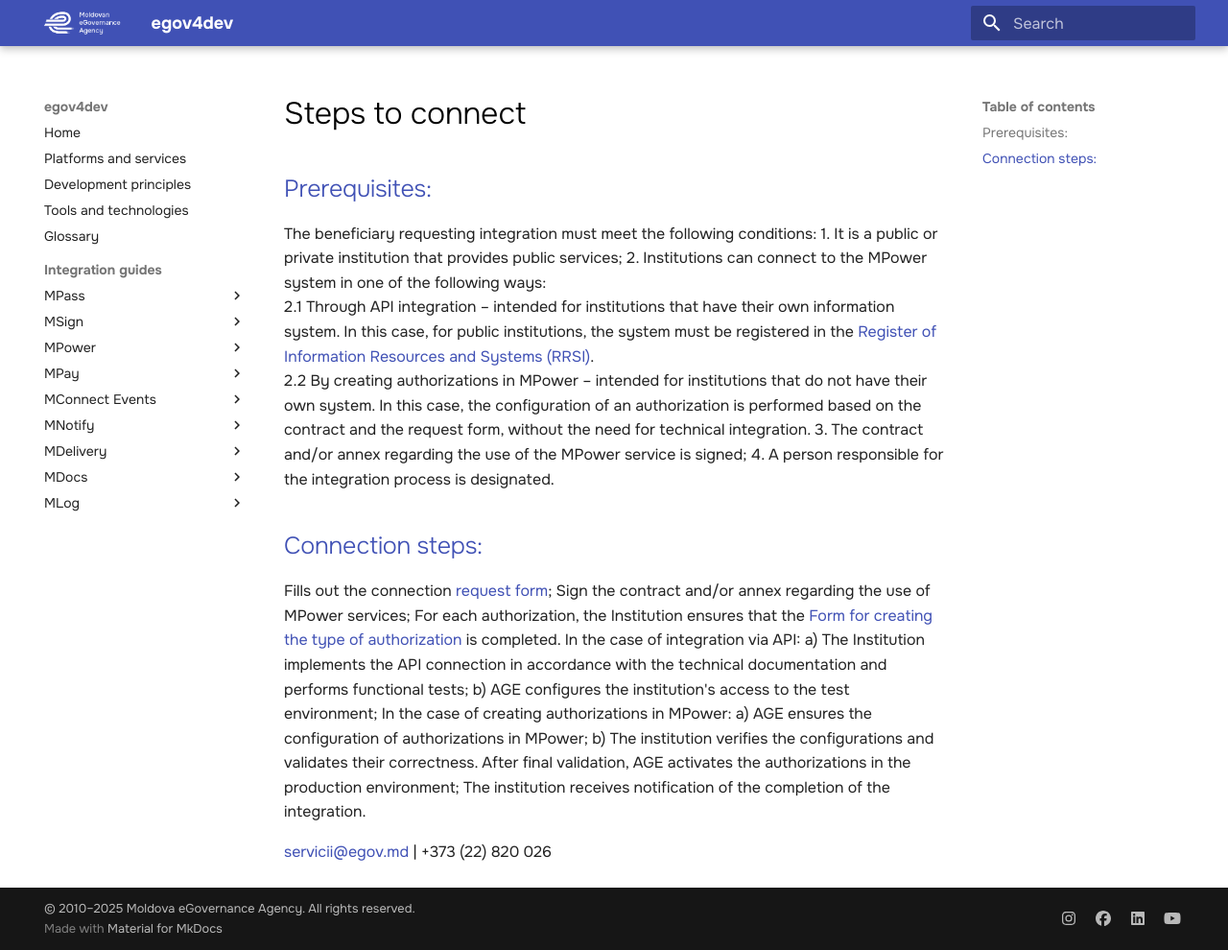
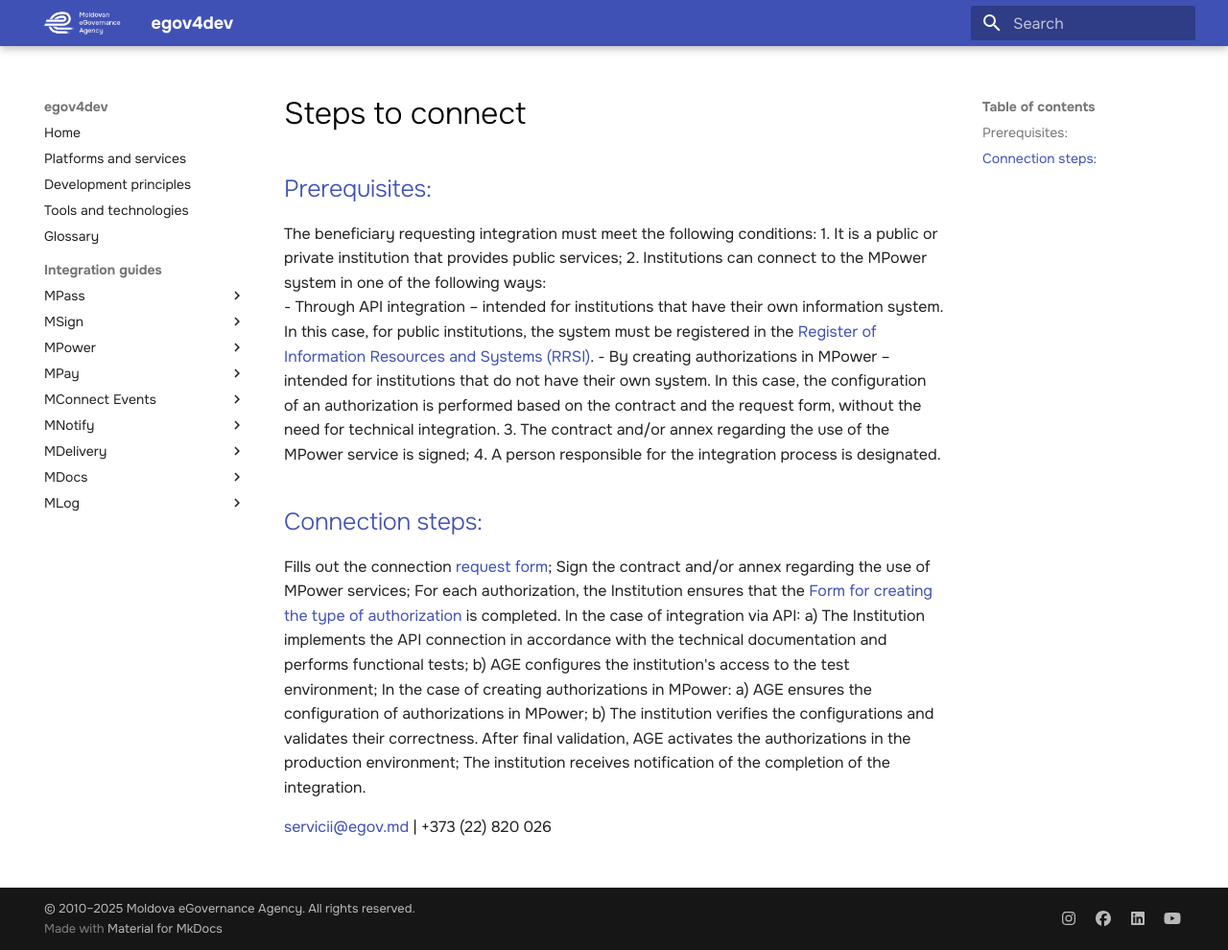
Before and after one commit to egov-moldova/egov4dev, an MkDocs documentation site: the page built from docs/guides/mpower/process.md, in a window 1280 px wide and 990 px high. Shown: the whole window at 96% size. Built offline with MkDocs 1.6.1 and Material for MkDocs 9.7.7, drawn with Linux system fonts in a browser that asks for light colours.

Commit message:
Update process.md

```diff
--- a/docs/guides/mpower/process.md
+++ b/docs/guides/mpower/process.md
@@ -3,8 +3,8 @@
 The beneficiary requesting integration must meet the following conditions:
 1. It is a public or private institution that provides public services;
 2. Institutions can connect to the MPower system in one of the following ways:
-   2.1 Through API integration – intended for institutions that have their own information system. In this case, for public institutions, the system must be registered in the [Register of Information Resources and Systems (RRSI)](https://rsi.gov.md/procedure).
-   2.2 By creating authorizations in MPower – intended for institutions that do not have their own system. In this case, the configuration of an authorization is performed based on the contract and the request form, without the need for technical integration.
+   - Through API integration – intended for institutions that have their own information system. In this case, for public institutions, the system must be registered in the [Register of Information Resources and Systems (RRSI)](https://rsi.gov.md/procedure).
+   - By creating authorizations in MPower – intended for institutions that do not have their own system. In this case, the configuration of an authorization is performed based on the contract and the request form, without the need for technical integration.
 3. The contract and/or annex regarding the use of the MPower service is signed;
 4. A person responsible for the integration process is designated.
 
```
